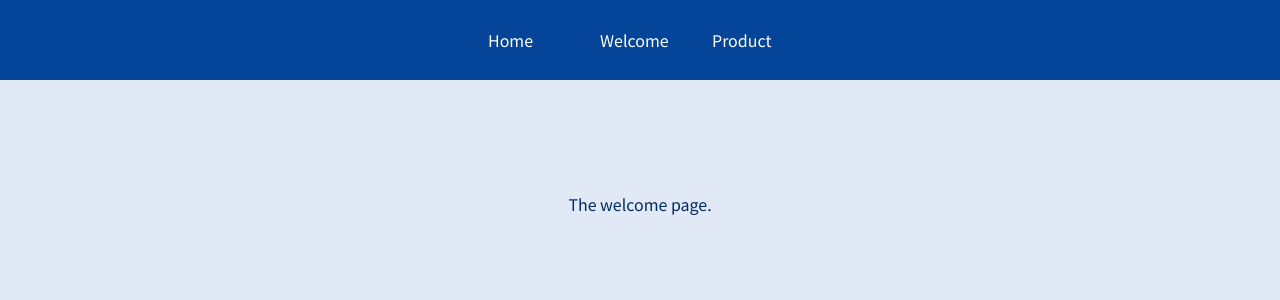
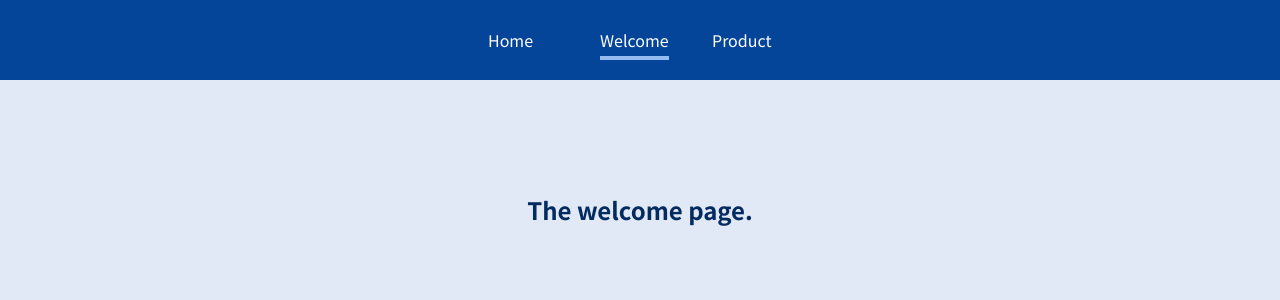
Before and after one commit to adilahamad786/basic-of-react-router-dom, a React (Create React App) app: page /welcome in a window 1280 px wide. Shown: the top 300 px of the page. Built offline with nearby package versions, Linux system fonts and the light colour scheme.

Commit message:
Add css on active link using NavLink component.

```diff
--- a/package.json
+++ b/package.json
@@ -9,7 +9,7 @@
     "react": "^17.0.1",
     "react-dom": "^17.0.1",
     "react-router-dom": "^6.4.2",
-    "react-scripts": "4.0.1",
+    "react-scripts": "^5.0.1",
     "web-vitals": "^0.2.4"
   },
   "scripts": {
--- a/src/App.js
+++ b/src/App.js
@@ -1,5 +1,6 @@
 import { Route, Routes } from "react-router-dom";
 import MainHeader from "./components/MainHeader";
+import Home from "./pages/Home";
 import Product from "./pages/Product";
 import ProductDetails from "./pages/ProductDetails";
 import Welcome from "./pages/Welcome";
@@ -10,7 +11,7 @@ function App() {
       <MainHeader />
       <main>
         <Routes>
-          <Route path="/" element={<h1>The home page.</h1>} />
+          <Route path="/" element={<Home />} />
           <Route path="/welcome" element={<Welcome />} />
           <Route path="/products" element={<Product />} />
           <Route path="/products/:productId" element={<ProductDetails />} />
--- a/src/components/MainHeader.js
+++ b/src/components/MainHeader.js
@@ -1,6 +1,7 @@
 import { NavLink } from "react-router-dom";
 
 import classes from "./MainHeader.module.css";
+import "./style.css";
 
 const MainHeader = () => {
   return (
@@ -8,7 +9,7 @@ const MainHeader = () => {
       <nav>
         <ul>
           <li>
-            <NavLink to="/">Home</NavLink>
+            <NavLink to="/" >Home</NavLink>
           </li>
           <li>
             <NavLink to="/welcome">Welcome</NavLink>
--- /dev/null
+++ b/src/components/style.css
@@ -0,0 +1,5 @@
+.active {
+    color: #95bcf0;
+    padding-bottom: 0.25rem;
+    border-bottom: 4px solid #95bcf0;
+}
--- /dev/null
+++ b/src/pages/Home.js
@@ -0,0 +1,9 @@
+import React from 'react'
+
+export const Home = () => {
+  return (
+    <h1>The home page</h1>
+  )
+}
+
+export default Home;
--- a/src/pages/Welcome.js
+++ b/src/pages/Welcome.js
@@ -1,5 +1,12 @@
+// import { Route } from "react-router-dom";
+
 const Welcome = () => {
-  return <p>The welcome page.</p>;
+  return (
+    <section>
+      <h1>The welcome page.</h1>
+        {/* <Route path="/welcome/new-user" element={<p>Welcome, new user!</p>} /> */}
+    </section>
+  );
 };
 
 export default Welcome;
```
